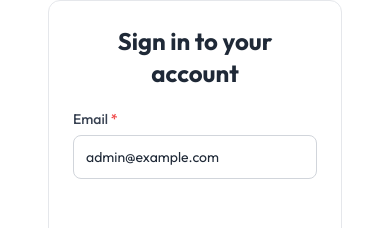
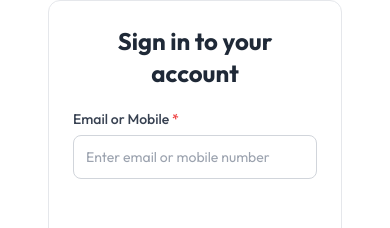
Before and after one commit to BibinVJ/inventory-desktop, a React (Vite) app: page /#/login in a window 390 px wide. Shown: the part 251-479 px from the top of the page. Built offline with nearby package versions, Linux system fonts and the light colour scheme.

Commit message:
feat: added email or mobile login

```diff
--- a/electron/ipcHandlers/auth.js
+++ b/electron/ipcHandlers/auth.js
@@ -3,9 +3,9 @@ const Store = require('electron-store');
 
 const store = new Store();
 
-const login = async (email, password) => {
+const login = async (identifier, password) => {
   const formData = new FormData();
-  formData.append('email', email);
+  formData.append('identifier', identifier);
   formData.append('password', password);
 
   const response = await api.post('/login', formData, {
--- a/src/components/auth/SignInForm.tsx
+++ b/src/components/auth/SignInForm.tsx
@@ -8,8 +8,8 @@ import { isApiError } from "../../utils/errors";
 import { toast } from "sonner";
 
 const SignInForm = () => {
-  const [form, setForm] = useState({ email: "admin@example.com", password: "Example@123" });
-  const [errors, setErrors] = useState({ email: "", password: "" });
+  const [form, setForm] = useState({ identifier: "", password: "Example@123" }); // identifier = email or mobile
+  const [errors, setErrors] = useState({ identifier: "", password: "" });
   const [showPassword, setShowPassword] = useState(false);
   const [loading, setLoading] = useState(false);
 
@@ -21,30 +21,41 @@ const SignInForm = () => {
     setErrors({ ...errors, [name]: "" });
   };
 
+  // validate only if it's email
+  const isValidEmail = (value: string) =>
+    /^[^\s@]+@[^\s@]+\.[^\s@]+$/.test(value);
+
   const handleSubmit = async (e: React.FormEvent<HTMLFormElement>) => {
     e.preventDefault();
 
-    if (!form.email) {
-      setErrors({ ...errors, email: 'Email is required' });
+    if (!form.identifier) {
+      setErrors({ ...errors, identifier: "Email or mobile is required" });
+      return;
+    }
+
+    // if contains "@" → treat as email, validate format
+    if (form.identifier.includes("@") && !isValidEmail(form.identifier)) {
+      setErrors({
+        ...errors,
+        identifier: "Enter a valid email address",
+      });
       return;
     }
 
     if (!form.password) {
-      setErrors({ ...errors, password: 'Password is required' });
+      setErrors({ ...errors, password: "Password is required" });
       return;
     }
-
 
     setLoading(true);
 
     try {
-      await login(form.email, form.password);
+      await login(form.identifier, form.password);
     } catch (err: unknown) {
       if (isApiError(err)) {
         const message = err.response?.data?.message || "An error occurred";
-        console.log(err.response);
         setErrors({
-          email: err.response?.data?.errors?.email?.[0] || " ",
+          identifier: err.response?.data?.errors?.identifier?.[0] || " ",
           password: err.response?.data?.errors?.password?.[0] || " ",
         });
         toast.error(message);
@@ -72,17 +83,17 @@ const SignInForm = () => {
                 <div className="space-y-6">
                   <div>
                     <Label>
-                      Email <span className="text-red-500">*</span>
+                      Email or Mobile <span className="text-red-500">*</span>
                     </Label>
                     <Input
-                      type="email"
-                      name="email"
-                      value={form.email}
+                      type="text"
+                      name="identifier"
+                      value={form.identifier}
                       onChange={handleChange}
-                      placeholder="Email"
-                      autoComplete="email"
-                      error={!!errors.email}
-                      hint={errors.email}
+                      placeholder="Enter email or mobile number"
+                      autoComplete="username"
+                      error={!!errors.identifier}
+                      hint={errors.identifier}
                     />
                   </div>
                   <div>
--- a/src/pages/Sales/AddSale.tsx
+++ b/src/pages/Sales/AddSale.tsx
@@ -1,7 +1,5 @@
 
 import { useState, useEffect } from 'react';
-import PageBreadcrumb from '../../components/common/PageBreadCrumb';
-import ComponentCard from '../../components/common/ComponentCard';
 import PageMeta from '../../components/common/PageMeta';
 import Button from '../../components/ui/button/Button';
 import Select from '../../components/form/Select';
@@ -139,6 +137,16 @@ export default function AddSale() {
   const handleRemoveItem = (index: number) => {
     const newItems = [...saleItems];
     newItems.splice(index, 1);
+
+    // Clear all item-related errors and reindex them
+    const newErrors = { ...errors };
+    Object.keys(newErrors).forEach(key => {
+      if (key.startsWith('items.')) {
+        delete newErrors[key as keyof ApiError];
+      }
+    });
+    setErrors(newErrors);
+
     if (newItems.length === 0) {
       setSaleItems([{ item_id: '', quantity: 1, unit_price: 0, description: '', stock_on_hand: 0, unit_code: '' }]);
     } else {
@@ -179,6 +187,8 @@ export default function AddSale() {
         customer_id: customerId,
         invoice_number: invoiceNumber,
         sale_date: saleDate,
+        payment_status: 'paid',
+        payment_method: paymentMethod,
         items: saleItems.map(({ unit_code, ...item }) => item),
       });
       toast.success('Sale created successfully');
@@ -392,9 +402,9 @@ export default function AddSale() {
                 </span>
               </div>
               <div className="flex justify-between">
-                <span>Tax (5%):</span>
+                <span>Tax (0%):</span>
                 <span className="font-bold">
-                  {(saleItems.reduce((acc, item) => acc + (item.quantity * item.unit_price), 0) * 0.05).toFixed(2)}
+                  {(saleItems.reduce((acc, item) => acc + (item.quantity * item.unit_price), 0) * 0.00).toFixed(2)}
                 </span>
               </div>
               {/* <div className="flex justify-between">
@@ -404,7 +414,7 @@ export default function AddSale() {
               <div className="flex justify-between text-lg font-bold border-t pt-2">
                 <span>Grand Total:</span>
                 <span>
-                  {(saleItems.reduce((acc, item) => acc + (item.quantity * item.unit_price), 0) * 1.05).toFixed(2)}
+                  {(saleItems.reduce((acc, item) => acc + (item.quantity * item.unit_price), 0) * 1.00).toFixed(2)}
                 </span>
               </div>
             </div>
--- a/src/services/AuthService.ts
+++ b/src/services/AuthService.ts
@@ -1,9 +1,9 @@
 import api from "./api";
 import { LoginResponse } from "../types";
 
-export const login = async (email: string, password: string): Promise<LoginResponse> => {
+export const login = async (identifier: string, password: string): Promise<LoginResponse> => {
   const formData = new FormData();
-  formData.append("email", email);
+  formData.append("identifier", identifier);
   formData.append("password", password);
 
   const response = await api.post('/login', formData);
--- a/src/types/Auth.ts
+++ b/src/types/Auth.ts
@@ -3,7 +3,7 @@ import { User } from "./User";
 export interface AuthContextType {
   isAuthenticated: boolean;
   user: User | null;
-  login: (email: string, password: string) => Promise<void>;
+  login: (identifier: string, password: string) => Promise<void>;
   logout: () => void;
   loading: boolean;
   fetchProfile: () => Promise<void>;
--- a/src/types/Sale.ts
+++ b/src/types/Sale.ts
@@ -1,5 +1,6 @@
 import { Customer } from "./Customer";
 import { Item } from "./Item";
+import { User } from "./User";
 
 export interface SaleItem {
   id: number;
@@ -11,11 +12,13 @@ export interface SaleItem {
 export interface Sale {
   id: number;
   invoice_number: string;
+  user: User;
   customer: Customer;
   sale_date: string;
   total_amount: number;
   status: string;
   payment_status: string;
+  payment_method: string;
   is_active: boolean;
   items: SaleItem[];
 }
@@ -35,6 +38,8 @@ export interface SalePayload {
   customer_id: string;
   invoice_number: string;
   sale_date: string;
+  payment_status: string;
+  payment_method: string;
   discount?: number;
   tax_percentage?: number;
   items: {
```
